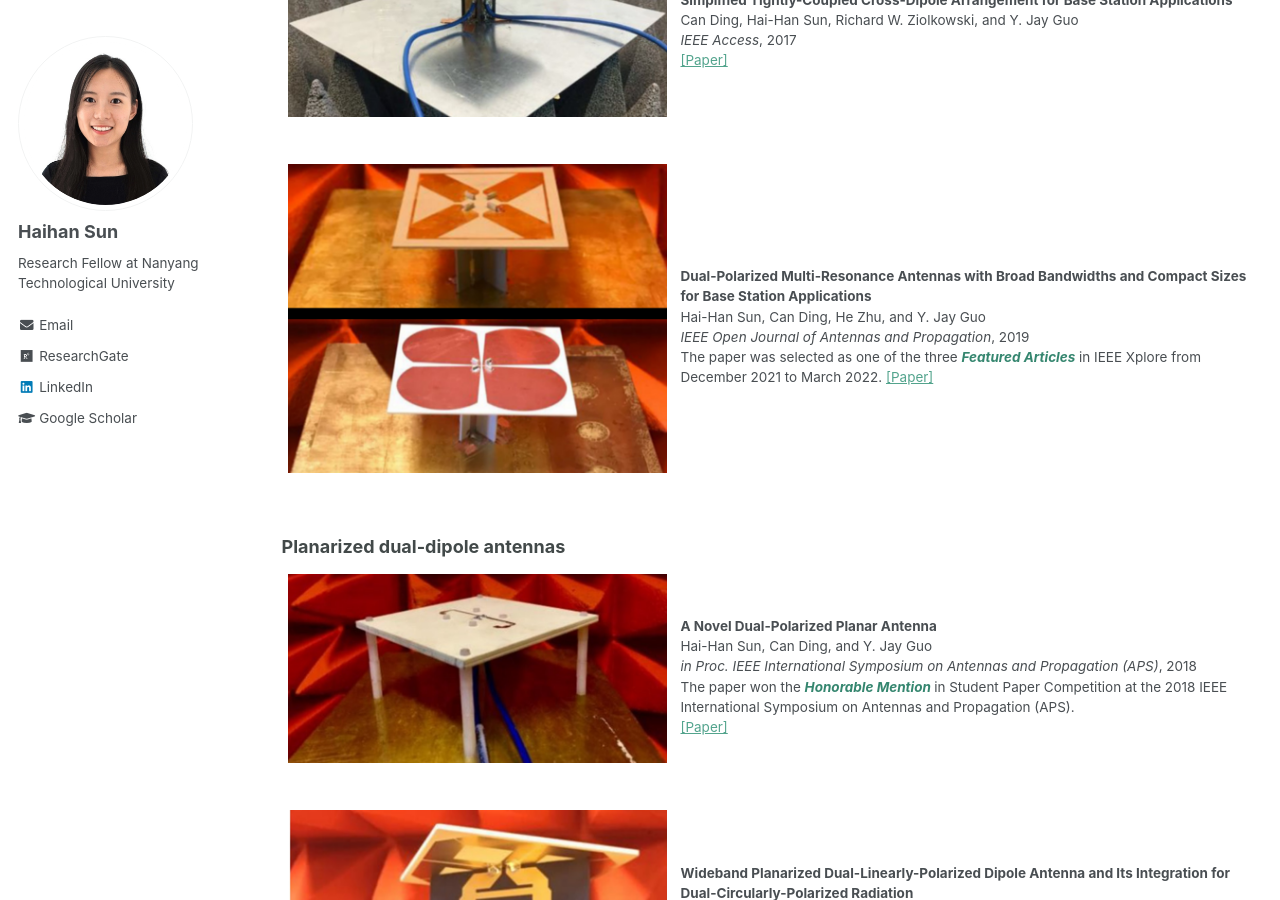
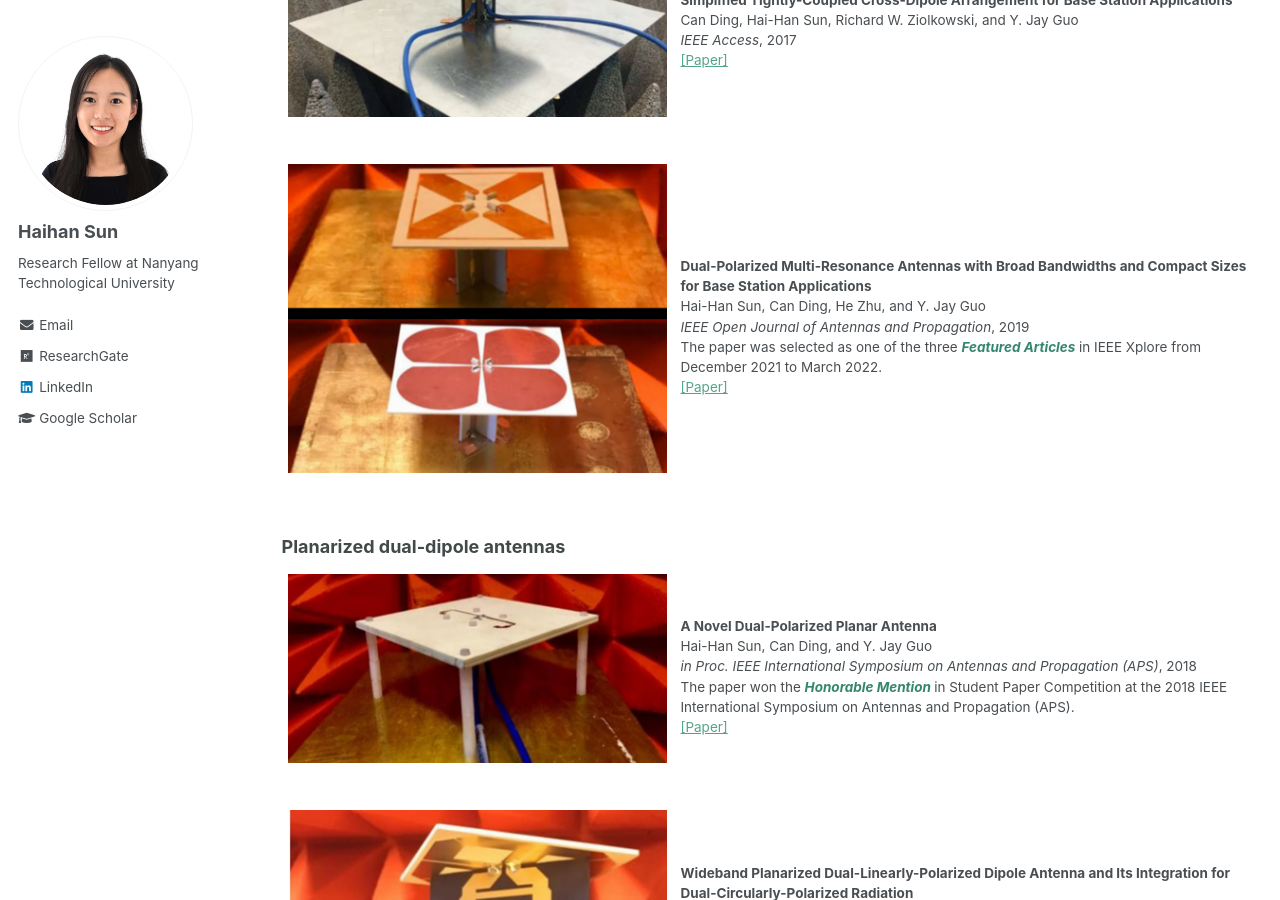
Before and after one commit to Haihan-Sun/Haihan-Sun.github.io, a Jekyll site: the page built from _pages/BSA.html, in a window 1280 px wide and 900 px high, scrolled down 1148 px. Built offline with Jekyll 4.4.1, drawn with Linux system fonts in a browser that asks for light colours.

Commit message:
Update BSA.html

```diff
--- a/_pages/BSA.html
+++ b/_pages/BSA.html
@@ -64,7 +64,7 @@ Can Ding, Hai-Han Sun, Richard W. Ziolkowski, and Y. Jay Guo <br />
 <td align="left"><p><b>Dual-Polarized Multi-Resonance Antennas with Broad Bandwidths and Compact Sizes for Base Station Applications  </b> <br />
 Hai-Han Sun, Can Ding, He Zhu, and Y. Jay Guo <br />
 <i>IEEE Open Journal of Antennas and Propagation</i>, 2019 <br />
-The paper was selected as one of the three <em><b><span style="color:#35866F">Featured Articles</span></b></em> in IEEE Xplore from December 2021 to March 2022.
+The paper was selected as one of the three <em><b><span style="color:#35866F">Featured Articles</span></b></em> in IEEE Xplore from December 2021 to March 2022.  <br />
 <a href="https://Haihan-Sun.github.io/files/BSA5.pdf" style="color:#53A48D">[Paper]</a> <br />
 </td></tr></table>
 
```
